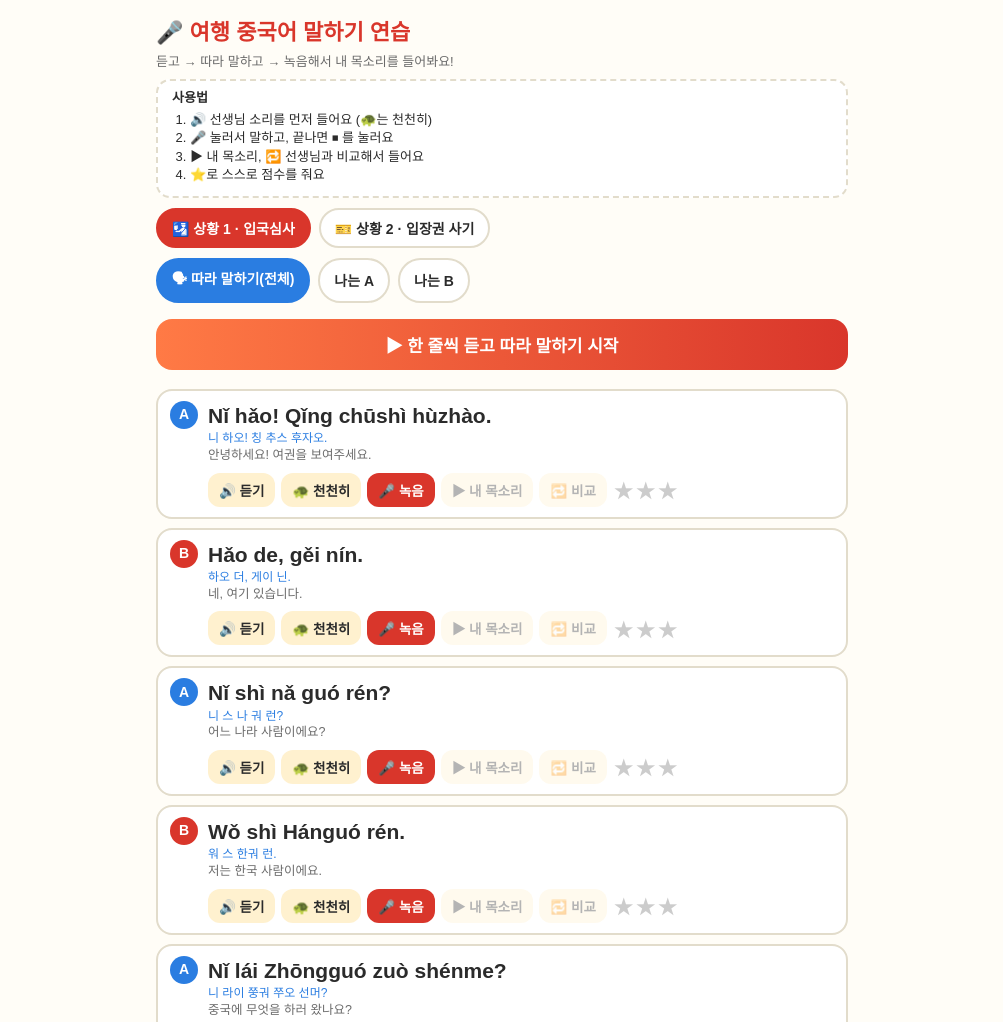
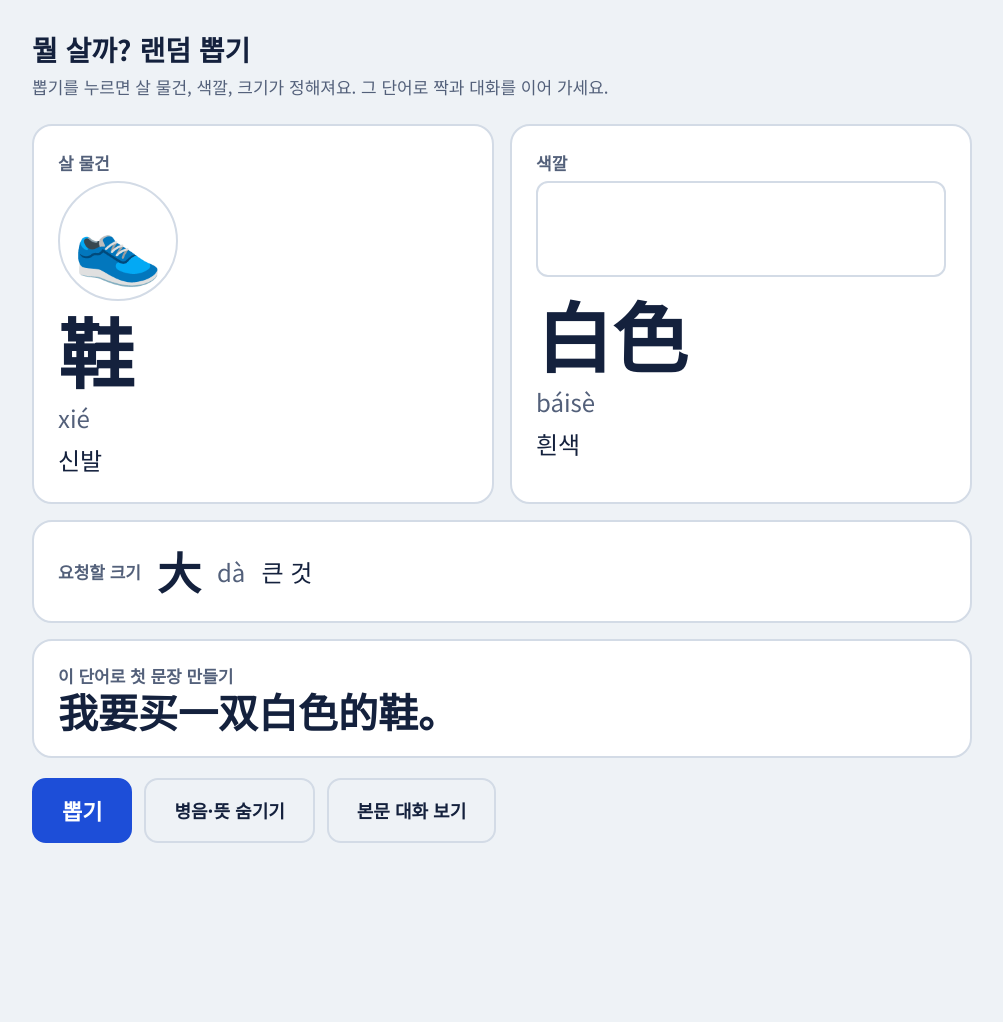
Before and after one commit to wva22tzt-ai/poemapp1, a plain HTML site: page index.html in a window 1280 px wide. Shown: the top 1022 px of the page, without its empty margins (138-1141 px from the left). After the commit the page ends 891 px from the top, so only its background shows below. Drawn offline with Linux system fonts and the light colour scheme.

Commit message:
Add files via upload

```diff
--- a/index.html
+++ b/index.html
@@ -1,113 +1,131 @@
 <!DOCTYPE html>
-<html lang="ko"><head><meta charset="utf-8">
+<html lang="ko">
+<head>
+<meta charset="utf-8">
 <meta name="viewport" content="width=device-width, initial-scale=1, viewport-fit=cover">
-<title>여행 중국어 말하기 연습</title>
+<title>뭘 살까? 랜덤 뽑기</title>
+<meta name="description" content="중국어 회화 수업용 랜덤 뽑기: 물건, 색깔, 크기">
+<link href="https://fonts.googleapis.com/css2?family=Noto+Sans+KR:wght@400;700&family=Noto+Sans+SC:wght@500;900&display=swap" rel="stylesheet">
 <style>
-:root{--bg:#fffdf7;--card:#fff;--ink:#2b2b2b;--sub:#6b6b6b;--red:#d9362b;--blue:#2a7de1;--soft:#fff1cf;--line:#e2dccb;--hi:#fff7d6;box-sizing:border-box;padding-top:env(safe-area-inset-top,0px);padding-bottom:env(safe-area-inset-bottom,0px)}
-:root:not([data-theme="light"]){}
-@media (prefers-color-scheme:dark){:root:not([data-theme="light"]){--bg:#1d1b17;--card:#2a2722;--ink:#f1ede4;--sub:#b9b2a2;--soft:#3a3322;--line:#413c32;--hi:#3d3720}}
-:root[data-theme="dark"]{--bg:#1d1b17;--card:#2a2722;--ink:#f1ede4;--sub:#b9b2a2;--soft:#3a3322;--line:#413c32;--hi:#3d3720}
-html{scroll-padding-top:env(safe-area-inset-top,0px)}*{box-sizing:border-box}
-body{margin:0;background:var(--bg);color:var(--ink);font-family:"Noto Sans KR","Malgun Gothic","Apple SD Gothic Neo",sans-serif;line-height:1.4}
-.wrap{max-width:720px;margin:0 auto;padding:14px 14px 90px}
-h1{font-size:22px;margin:4px 0;color:var(--red)}.sub{color:var(--sub);font-size:13px}
-.tabs,.roles{display:flex;gap:8px;flex-wrap:wrap;margin:10px 0}
-.tab,.chip{border:2px solid var(--line);background:var(--card);color:var(--ink);border-radius:999px;padding:8px 14px;font-size:14px;font-weight:700;cursor:pointer;font-family:inherit}
-.tab.on{background:var(--red);border-color:var(--red);color:#fff}.chip.on{background:var(--blue);border-color:var(--blue);color:#fff}
-.go{width:100%;background:linear-gradient(90deg,#ff7a45,var(--red));color:#fff;border:0;border-radius:16px;padding:13px;font-size:17px;font-weight:700;cursor:pointer;margin:6px 0 10px;font-family:inherit}
-.go.stop{background:#555}
-.card{display:flex;gap:10px;background:var(--card);border:2px solid var(--line);border-radius:16px;padding:10px 12px;margin:9px 0;transition:.2s}
-.card.hi{background:var(--hi);border-color:var(--red);transform:scale(1.015)}.card.dim{opacity:.72}
-.who{flex:0 0 28px;height:28px;border-radius:50%;color:#fff;font-weight:700;display:grid;place-items:center;font-size:14px}.who.A{background:var(--blue)}.who.B{background:var(--red)}
-.dok{font-size:21px;font-weight:700}.py{font-size:12px;color:var(--blue)}.ko{font-size:12.5px;color:var(--sub)}
-.btns{display:flex;flex-wrap:wrap;gap:6px;margin-top:8px;align-items:center}
-.b{border:0;border-radius:12px;padding:7px 11px;font-size:13.5px;font-weight:700;cursor:pointer;background:var(--soft);color:var(--ink);font-family:inherit}
-.b.rec{background:var(--red);color:#fff}.b.rec.live{animation:p 1s infinite}.b[disabled]{opacity:.35;cursor:default}
-@keyframes p{50%{box-shadow:0 0 0 7px #d9362b44}}
-.stars button{background:none;border:0;font-size:20px;cursor:pointer;padding:0 1px;color:#ccc}.stars button.on{color:#f4b400}
-.msg{background:var(--soft);border-radius:12px;padding:8px 12px;font-size:13px;margin:8px 0;display:none}
-.how{background:var(--card);border:2px dashed var(--line);border-radius:14px;padding:8px 14px;font-size:13px;margin:8px 0}.how ol{margin:4px 0;padding-left:18px}
-.done{text-align:center;padding:14px;font-size:18px;font-weight:700;display:none;background:var(--soft);border-radius:16px;margin:10px 0}
-</style></head><body>
-<div class="wrap">
-<h1>🎤 여행 중국어 말하기 연습</h1>
-<div class="sub">듣고 → 따라 말하고 → 녹음해서 내 목소리를 들어봐요!</div>
-<div class="how"><b>사용법</b><ol><li>🔊 선생님 소리를 먼저 들어요 (🐢는 천천히)</li><li>🎤 눌러서 말하고, 끝나면 ⏹ 를 눌러요</li><li>▶ 내 목소리, 🔁 선생님과 비교해서 들어요</li><li>⭐로 스스로 점수를 줘요</li></ol></div>
-<div class="msg" id="msg"></div>
-<div class="tabs" id="tabs"></div>
-<div class="roles" id="roles"></div>
-<button class="go" id="go"></button>
-<div id="list"></div>
-<div class="done" id="done">🎉 잘했어요! 이제 🎧 대화 전체 듣기로 확인해요</div>
-<button class="go" id="all" style="background:linear-gradient(90deg,#4a90e2,#2a5fc4)">🎧 우리 대화 전체 듣기</button>
-<div class="sub">※ 녹음은 이 화면에만 임시로 저장돼요. 페이지를 닫거나 새로고침하면 사라져요.</div>
+:root{--bg:#eef2f6;--fg:#14213d;--card:#ffffff;--muted:#53607a;--line:#d3dbe6;--accent:#1d4ed8;--accent-fg:#ffffff;
+box-sizing:border-box;padding-top:env(safe-area-inset-top,0px);padding-bottom:env(safe-area-inset-bottom,0px)}
+@media (prefers-color-scheme:dark){:root:not([data-theme="light"]){--bg:#0f1520;--fg:#eef1f6;--card:#192234;--muted:#a3afc5;--line:#2c3850;--accent:#7aa2ff;--accent-fg:#0f1520}}
+:root[data-theme="dark"]{--bg:#0f1520;--fg:#eef1f6;--card:#192234;--muted:#a3afc5;--line:#2c3850;--accent:#7aa2ff;--accent-fg:#0f1520}
+*{box-sizing:border-box}
+html{scroll-padding-top:env(safe-area-inset-top,0px)}
+body{margin:0;background:var(--bg);color:var(--fg);font-family:'Noto Sans KR','Noto Sans SC',sans-serif;line-height:1.5}
+main{max-width:980px;margin:0 auto;padding:28px 20px 48px}
+h1{font-size:28px;margin:0 0 4px}
+.sub{color:var(--muted);margin:0 0 24px;font-size:17px}
+.grid{display:grid;grid-template-columns:1fr 1fr;gap:16px}
+@media (max-width:640px){.grid{grid-template-columns:1fr}}
+.card{background:var(--card);border:2px solid var(--line);border-radius:20px;padding:24px;display:flex;flex-direction:column;gap:6px;min-height:250px}
+.label{font-size:17px;color:var(--muted);font-weight:700}
+.zh{font-family:'Noto Sans SC','Noto Sans KR',sans-serif;font-weight:900;font-size:76px;line-height:1.15}
+.py,.ko{font-size:24px}
+.py{color:var(--muted)}
+.pic{width:120px;height:120px;border-radius:50%;border:2px solid var(--line);display:flex;align-items:center;justify-content:center;font-size:72px;line-height:1;align-self:flex-start;transition:background .15s}
+.swatch{height:96px;border-radius:12px;border:2px solid var(--line);margin-bottom:8px;transition:background .15s}
+.hide .py,.hide .ko{visibility:hidden}
+.size{margin-top:16px;display:flex;align-items:center;gap:16px;flex-wrap:wrap}
+.size .zh{font-size:44px}
+.sent{margin-top:16px;border-radius:20px;background:var(--card);border:2px solid var(--line);padding:22px 24px}
+.sent .zh{font-size:40px}
+.row{display:flex;gap:12px;flex-wrap:wrap;margin-top:20px}
+button{font:inherit;font-weight:700;font-size:22px;border-radius:14px;padding:14px 28px;border:2px solid var(--accent);cursor:pointer}
+button:focus-visible{outline:3px solid var(--fg);outline-offset:3px}
+.go{background:var(--accent);color:var(--accent-fg)}
+.alt{background:transparent;color:var(--fg);border-color:var(--line);font-size:18px}
+.alt[aria-pressed="true"]{border-color:var(--accent)}
+.script{display:none;margin-top:16px;background:var(--card);border:2px solid var(--line);border-radius:20px;padding:20px 24px}
+.script.on{display:block}
+.script p{margin:6px 0;font-size:24px}
+.script b{color:var(--accent)}
+</style>
+</head>
+<body>
+<main>
+<h1>뭘 살까? 랜덤 뽑기</h1>
+<p class="sub">뽑기를 누르면 살 물건, 색깔, 크기가 정해져요. 그 단어로 짝과 대화를 이어 가세요.</p>
+<div class="grid" id="cards">
+  <div class="card"><span class="label">살 물건</span><div class="pic" id="pic" role="img" aria-label="살 물건 그림"></div><div class="zh" id="itemZh">鞋</div><div class="py" id="itemPy">xié</div><div class="ko" id="itemKo">신발</div></div>
+  <div class="card"><span class="label">색깔</span><div class="swatch" id="sw"></div><div class="zh" id="colZh">白色</div><div class="py" id="colPy">báisè</div><div class="ko" id="colKo">흰색</div></div>
 </div>
+<div class="card size" style="min-height:0;flex-direction:row" id="sizeCard"><span class="label">요청할 크기</span><span class="zh" id="szZh">大</span><span class="py" id="szPy">dà</span><span class="ko" id="szKo">큰 것</span></div>
+<div class="sent"><span class="label">이 단어로 첫 문장 만들기</span><div class="zh" id="s1">我要买一双白色的鞋。</div></div>
+<div class="row">
+  <button class="go" id="draw">뽑기</button>
+  <button class="alt" id="hideBtn" aria-pressed="false">병음·뜻 숨기기</button>
+  <button class="alt" id="scriptBtn" aria-pressed="false">본문 대화 보기</button>
+</div>
+<div class="script" id="script" aria-live="polite">
+  <p><b>태양</b> 我要买一双鞋。</p>
+  <p><b>점원</b> 这双白色的怎么样？</p>
+  <p><b>태양</b> 还行。有没有大一点儿的？</p>
+  <p><b>점원</b> 有，请等一下。</p>
+</div>
+</main>
 <script>
-/* 한자(zh)는 중국어 음성 재생에만 쓰고 화면에는 보여주지 않아요 */
-var S=[
-{t:"🛂 상황 1 · 입국심사",L:[
-["A","你好！请出示护照。","Nǐ hǎo! Qǐng chūshì hùzhào.","니 하오! 칭 추스 후자오.","안녕하세요! 여권을 보여주세요."],
-["B","好的，给您。","Hǎo de, gěi nín.","하오 더, 게이 닌.","네, 여기 있습니다."],
-["A","你是哪国人？","Nǐ shì nǎ guó rén?","니 스 나 궈 런?","어느 나라 사람이에요?"],
-["B","我是韩国人。","Wǒ shì Hánguó rén.","워 스 한궈 런.","저는 한국 사람이에요."],
-["A","你来中国做什么？","Nǐ lái Zhōngguó zuò shénme?","니 라이 쭝궈 쭈오 선머?","중국에 무엇을 하러 왔나요?"],
-["B","我来旅游。","Wǒ lái lǚyóu.","워 라이 뤼요우.","여행하러 왔어요."],
-["A","你打算待几天？","Nǐ dǎsuàn dāi jǐ tiān?","니 다쏸 다이 지 티엔?","며칠 머무를 예정인가요?"],
-["B","我打算待五天。","Wǒ dǎsuàn dāi wǔ tiān.","워 다쏸 다이 우 티엔.","5일 동안 머무를 예정이에요."],
-["A","好的，欢迎来中国！","Hǎo de, huānyíng lái Zhōngguó!","하오 더, 환잉 라이 쭝궈!","좋습니다. 중국에 오신 것을 환영합니다!"],
-["B","谢谢！","Xièxie!","시에시에!","감사합니다!"]]},
-{t:"🎫 상황 2 · 입장권 사기",L:[
-["A","你好！我想买门票。","Nǐ hǎo! Wǒ xiǎng mǎi ménpiào.","니 하오! 워 시앙 마이 먼피아오.","안녕하세요! 입장권을 사고 싶어요."],
-["B","你好！你要几张？","Nǐ hǎo! Nǐ yào jǐ zhāng?","니 하오! 니 야오 지 장?","안녕하세요! 몇 장 필요하세요?"],
-["A","我要两张。","Wǒ yào liǎng zhāng.","워 야오 량 장.","두 장 주세요."],
-["B","好的。","Hǎo de.","하오 더.","네, 알겠습니다."],
-["A","一张多少钱？","Yì zhāng duōshao qián?","이 장 뚜오샤오 치엔?","한 장에 얼마예요?"],
-["B","一张三十块。","Yì zhāng sānshí kuài.","이 장 싼스 콰이.","한 장에 30위안입니다."],
-["A","一共多少钱？","Yígòng duōshao qián?","이꿍 뚜오샤오 치엔?","모두 얼마예요?"],
-["B","一共六十块。","Yígòng liùshí kuài.","이꿍 리우스 콰이.","모두 60위안입니다."],
-["A","好的，给您。","Hǎo de, gěi nín.","하오 더, 게이 닌.","네, 여기 있습니다."],
-["B","谢谢，祝你玩得开心！","Xièxie, zhù nǐ wán de kāixīn!","시에시에, 쭈 니 완 더 카이신!","감사합니다. 즐거운 시간 보내세요!"]]}];
-var sit=0,role='ALL',hi=-1,run=0,rec={},stars={},cur=null,stream=null;
-var $=function(i){return document.getElementById(i)};
-function msg(t){var m=$('msg');m.textContent=t;m.style.display=t?'block':'none'}
-function key(i){return sit+'-'+i}
-function mine(i){return role==='ALL'||S[sit].L[i][0]===role}
-/* 음성 */
-function speak(t,r){return new Promise(function(ok){try{var s=window.speechSynthesis;s.cancel();var u=new SpeechSynthesisUtterance(t);u.lang='zh-CN';u.rate=r||.85;var v=s.getVoices().filter(function(x){return x.lang.replace('_','-').toLowerCase().indexOf('zh')==0})[0];if(v)u.voice=v;u.onend=u.onerror=ok;s.speak(u)}catch(e){msg('이 기기는 소리 듣기를 지원하지 않아요.');ok()}})}
-var cA=null;function play(url){return new Promise(function(ok){if(cA)cA.pause();cA=new Audio(url);cA.onended=cA.onerror=ok;cA.play().catch(ok)})}
-/* 녹음 */
-function getStream(){if(stream)return Promise.resolve(stream);if(!navigator.mediaDevices||!window.MediaRecorder){msg('이 브라우저에서는 녹음을 쓸 수 없어요. 크롬/사파리 최신 버전을 사용해 주세요.');return Promise.reject()}
-return navigator.mediaDevices.getUserMedia({audio:true}).then(function(s){stream=s;msg('');return s},function(){msg('마이크 사용이 막혀 있어요. 주소창의 마이크 허용을 눌러 주세요. (미리보기 화면에서는 막힐 수 있어요)');throw 0})}
-function startRec(i){return getStream().then(function(s){stopRec();var ch=[],mr=new MediaRecorder(s),k=key(i);return new Promise(function(ok){cur={k:k,mr:mr,i:i,ok:ok,t:setTimeout(stopRec,20000)};mr.ondataavailable=function(e){ch.push(e.data)};mr.onstop=function(){clearTimeout(cur&&cur.t);rec[k]=URL.createObjectURL(new Blob(ch,{type:mr.mimeType||'audio/webm'}));var o=cur&&cur.ok;cur=null;render();if(o)o()};mr.start();render()})}).catch(function(){})}
-function stopRec(){if(cur&&cur.mr.state!=='inactive')cur.mr.stop()}
-/* 역할극 */
-function say(i,r){return speak(S[sit].L[i][1],r)}
-function runPlay(){if(run){run=0;try{speechSynthesis.cancel()}catch(e){}stopRec();hi=-1;render();return}
-run=++runId;var id=run,L=S[sit].L;$('done').style.display='none';
-(async function(){for(var i=0;i<L.length;i++){if(run!==id)return;hi=i;render();document.getElementById('c'+i).scrollIntoView({block:'center',behavior:'smooth'});
-if(role!=='ALL'&&!mine(i)){await say(i)}else if(role==='ALL'){await say(i);if(run!==id)return;await startRec(i)}else{await startRec(i)}}
-run=0;hi=-1;render();$('done').style.display='block'})()}
-var runId=0;
-async function playAll(){var L=S[sit].L;run=0;for(var i=0;i<L.length;i++){hi=i;render();if(rec[key(i)])await play(rec[key(i)]);else await say(i)}hi=-1;render()}
-/* 화면 */
-function render(){
-$('tabs').innerHTML=S.map(function(s,i){return '<button class="tab'+(i==sit?' on':'')+'" data-a="tab" data-i="'+i+'">'+s.t+'</button>'}).join('');
-$('roles').innerHTML=[['ALL','🗣 따라 말하기(전체)'],['A','나는 A'],['B','나는 B']].map(function(r){return '<button class="chip'+(role==r[0]?' on':'')+'" data-a="role" data-i="'+r[0]+'">'+r[1]+'</button>'}).join('');
-$('go').className='go'+(run?' stop':'');$('go').textContent=run?'⏹ 중단하기':(role==='ALL'?'▶ 한 줄씩 듣고 따라 말하기 시작':'▶ 역할극 시작 (짝 역할은 소리로 나와요)');
-$('list').innerHTML=S[sit].L.map(function(l,i){var m=mine(i),k=key(i),live=cur&&cur.k===k,st='';
-for(var s=1;s<=3;s++)st+='<button class="'+((stars[k]||0)>=s?'on':'')+'" data-a="star" data-i="'+i+'" data-s="'+s+'">★</button>';
-var b='<button class="b" data-a="say" data-i="'+i+'">🔊 듣기</button>';
-if(m)b+='<button class="b" data-a="slow" data-i="'+i+'">🐢 천천히</button><button class="b rec'+(live?' live':'')+'" data-a="rec" data-i="'+i+'">'+(live?'⏹ 끝!':'🎤 녹음')+'</button><button class="b" data-a="mine" data-i="'+i+'"'+(rec[k]?'':' disabled')+'>▶ 내 목소리</button><button class="b" data-a="cmp" data-i="'+i+'"'+(rec[k]?'':' disabled')+'>🔁 비교</button><span class="stars">'+st+'</span>';
-return '<div class="card'+(i==hi?' hi':'')+(m?'':' dim')+'" id="c'+i+'"><div class="who '+l[0]+'">'+l[0]+'</div><div><div class="dok">'+l[2]+'</div><div class="py">'+l[3]+'</div><div class="ko">'+l[4]+'</div><div class="btns">'+b+'</div></div></div>'}).join('')}
-document.addEventListener('click',function(e){var t=e.target.closest('[data-a]');if(!t||t.disabled)return;var a=t.dataset.a,i=t.dataset.i,n=+i;
-if(a=='tab'){run=0;stopRec();sit=n;hi=-1;$('done').style.display='none';render()}
-else if(a=='role'){run=0;stopRec();role=i;hi=-1;render()}
-else if(a=='say')say(n);else if(a=='slow')say(n,.5);
-else if(a=='rec'){if(cur&&cur.k===key(n))stopRec();else startRec(n)}
-else if(a=='mine')play(rec[key(n)]);
-else if(a=='cmp')say(n).then(function(){return play(rec[key(n)])});
-else if(a=='star'){stars[key(n)]=+t.dataset.s;render()}});
-$('go').onclick=runPlay;$('all').onclick=playAll;
-try{if(window.speechSynthesis){speechSynthesis.getVoices();setTimeout(function(){var v=speechSynthesis.getVoices();if(v.length&&!v.some(function(x){return x.lang.toLowerCase().indexOf('zh')>=0}))msg('이 기기에 중국어 음성이 없어서 소리가 어색할 수 있어요. (설정 > 음성/언어에서 중국어 추가)')},1200)}}catch(e){}
-render();
-</script></body></html>
+var items=[
+{zh:"鞋",py:"xié",ko:"신발",m:"双"},
+{zh:"袜子",py:"wàzi",ko:"양말",m:"双"},
+{zh:"衣服",py:"yīfu",ko:"옷",m:"件"},
+{zh:"裤子",py:"kùzi",ko:"바지",m:"条"},
+{zh:"帽子",py:"màozi",ko:"모자",m:"顶"},
+{zh:"书包",py:"shūbāo",ko:"가방",m:"个"}];
+var colors=[
+{zh:"白色",py:"báisè",ko:"흰색",hex:"#ffffff"},
+{zh:"黑色",py:"hēisè",ko:"검은색",hex:"#1a1a1a"},
+{zh:"红色",py:"hóngsè",ko:"빨간색",hex:"#d62828"},
+{zh:"蓝色",py:"lánsè",ko:"파란색",hex:"#2563eb"},
+{zh:"黄色",py:"huángsè",ko:"노란색",hex:"#f5c518"},
+{zh:"绿色",py:"lǜsè",ko:"초록색",hex:"#2f9e44"},
+{zh:"粉色",py:"fěnsè",ko:"분홍색",hex:"#f783ac"},
+{zh:"灰色",py:"huīsè",ko:"회색",hex:"#868e96"}];
+var sizes=[{zh:"大",py:"dà",ko:"큰 것"},{zh:"小",py:"xiǎo",ko:"작은 것"}];
+var emo={"鞋":"👟","袜子":"🧦","衣服":"👕","裤子":"👖","帽子":"🧢","书包":"🎒"};
+function drawPic(zh,hex){
+  var p=$("pic");
+  p.textContent=emo[zh]||"";
+  p.style.background=hex;
+}
+function $(id){return document.getElementById(id)}
+function pick(a){return a[Math.floor(Math.random()*a.length)]}
+function show(it,co,sz){
+  $("itemZh").textContent=it.zh;$("itemPy").textContent=it.py;$("itemKo").textContent=it.ko;
+  $("colZh").textContent=co.zh;$("colPy").textContent=co.py;$("colKo").textContent=co.ko;
+  $("sw").style.background=co.hex;
+  drawPic(it.zh,co.hex);
+  $("szZh").textContent=sz.zh;$("szPy").textContent=sz.py;$("szKo").textContent=sz.ko;
+  $("s1").textContent="我要买一"+it.m+co.zh+"的"+it.zh+"。";
+  $("script").innerHTML="<p><b>태양</b> 我要买一"+it.m+it.zh+"。</p><p><b>점원</b> 这"+it.m+co.zh+"的怎么样？</p><p><b>태양</b> 还行。有没有"+sz.zh+"一点儿的？</p><p><b>점원</b> 有，请等一下。</p>";
+}
+var busy=false;
+function draw(){
+  if(busy)return;busy=true;
+  var final=[pick(items),pick(colors),pick(sizes)];
+  var reduce=window.matchMedia&&window.matchMedia("(prefers-reduced-motion: reduce)").matches;
+  if(reduce){show(final[0],final[1],final[2]);busy=false;return}
+  var n=0,t=setInterval(function(){
+    n++;
+    if(n>=12){clearInterval(t);show(final[0],final[1],final[2]);busy=false}
+    else show(pick(items),pick(colors),pick(sizes));
+  },75);
+}
+$("draw").onclick=draw;
+$("hideBtn").onclick=function(){
+  var on=this.getAttribute("aria-pressed")!=="true";
+  this.setAttribute("aria-pressed",on);
+  document.body.classList.toggle("hide",on);
+  this.textContent=on?"병음·뜻 보이기":"병음·뜻 숨기기";
+};
+$("scriptBtn").onclick=function(){
+  var on=this.getAttribute("aria-pressed")!=="true";
+  this.setAttribute("aria-pressed",on);
+  $("script").classList.toggle("on",on);
+  this.textContent=on?"본문 대화 숨기기":"본문 대화 보기";
+};
+show(items[0],colors[0],sizes[0]);
+</script>
+</body>
+</html>
```
